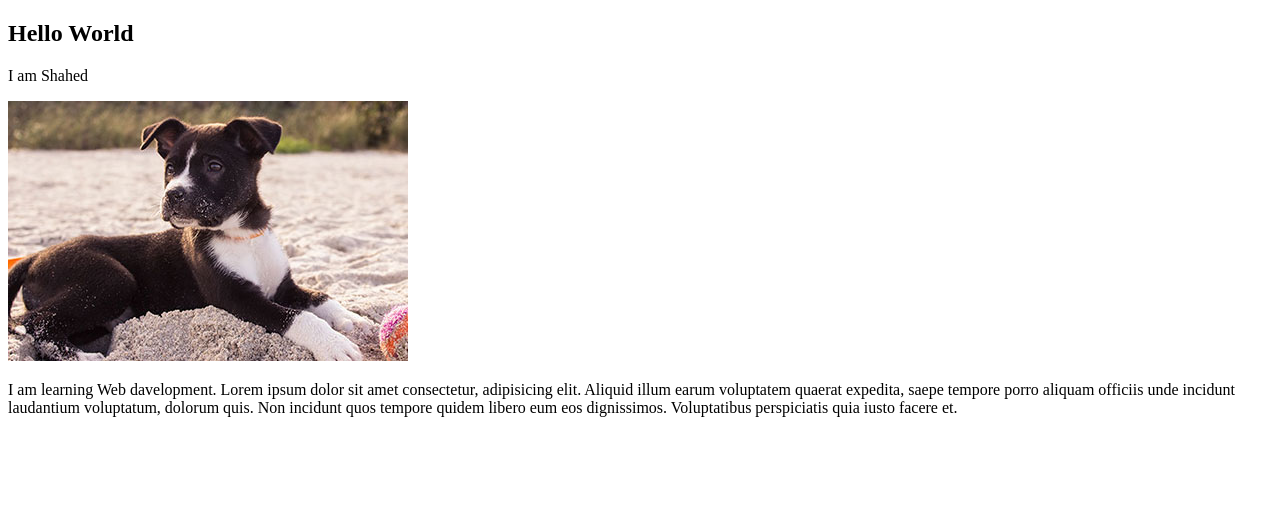
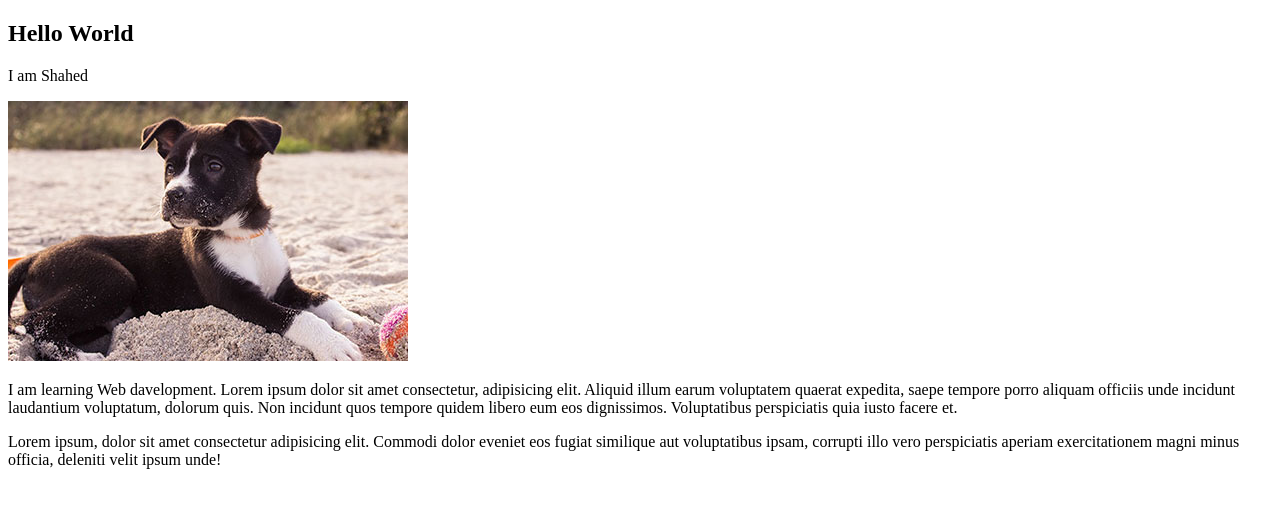
Before and after one commit to Shahed-BD71/my-first-website, a plain HTML site: page index.html in a window 1280 px wide. Drawn offline with Linux system fonts and the light colour scheme.

Commit message:
add another p

```diff
--- a/index.html
+++ b/index.html
@@ -12,5 +12,8 @@
     <img src="images/barksalot.jpg">
 
     <p>I am learning Web davelopment. Lorem ipsum dolor sit amet consectetur, adipisicing elit. Aliquid illum earum voluptatem quaerat expedita, saepe tempore porro aliquam officiis unde incidunt laudantium voluptatum, dolorum quis. Non incidunt quos tempore quidem libero eum eos dignissimos. Voluptatibus perspiciatis quia iusto facere et.</p>
+
+
+    <p>Lorem ipsum, dolor sit amet consectetur adipisicing elit. Commodi dolor eveniet eos fugiat similique aut voluptatibus ipsam, corrupti illo vero perspiciatis aperiam exercitationem magni minus officia, deleniti velit ipsum unde!</p>
 </body>
 </html>
```
